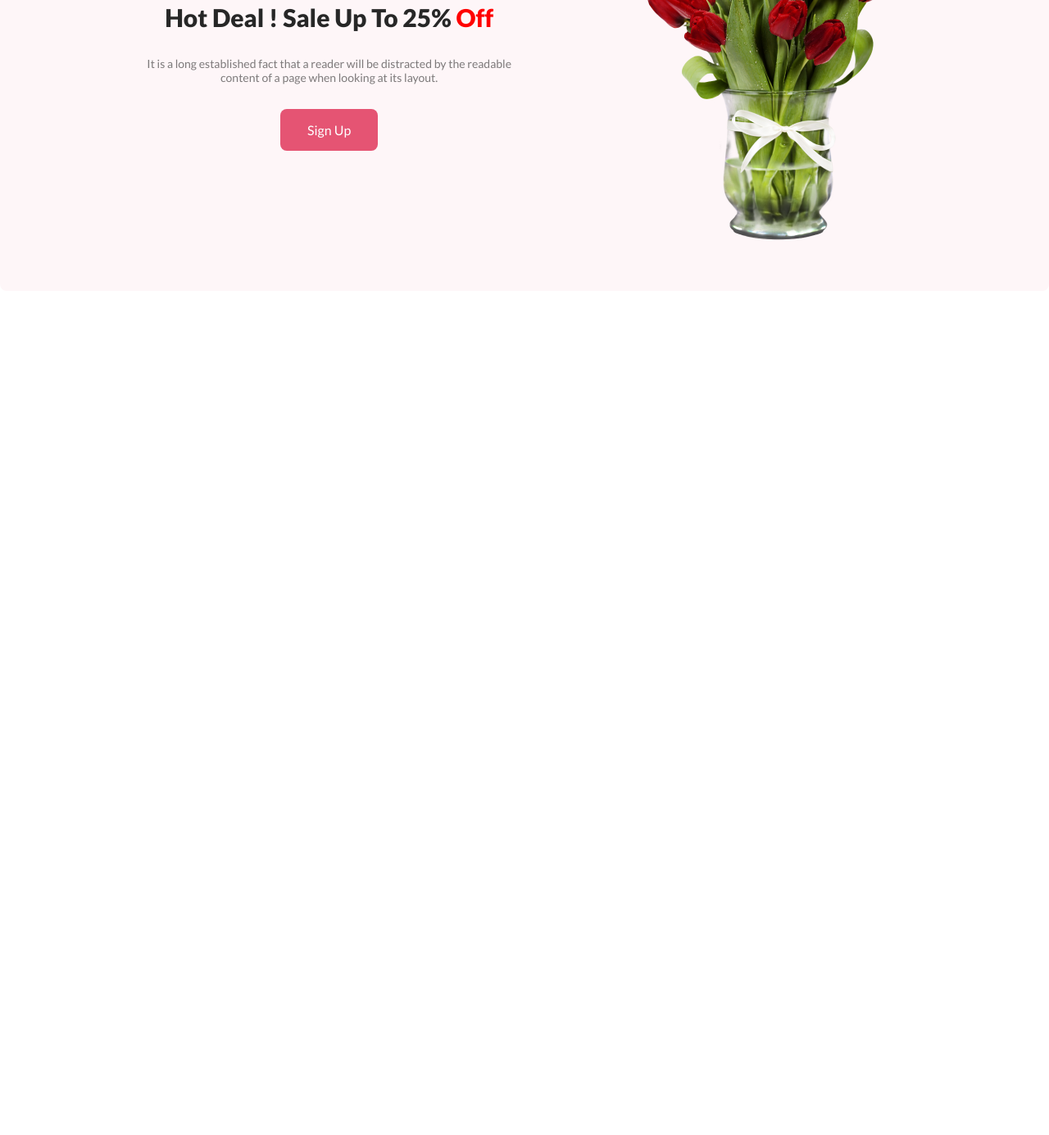
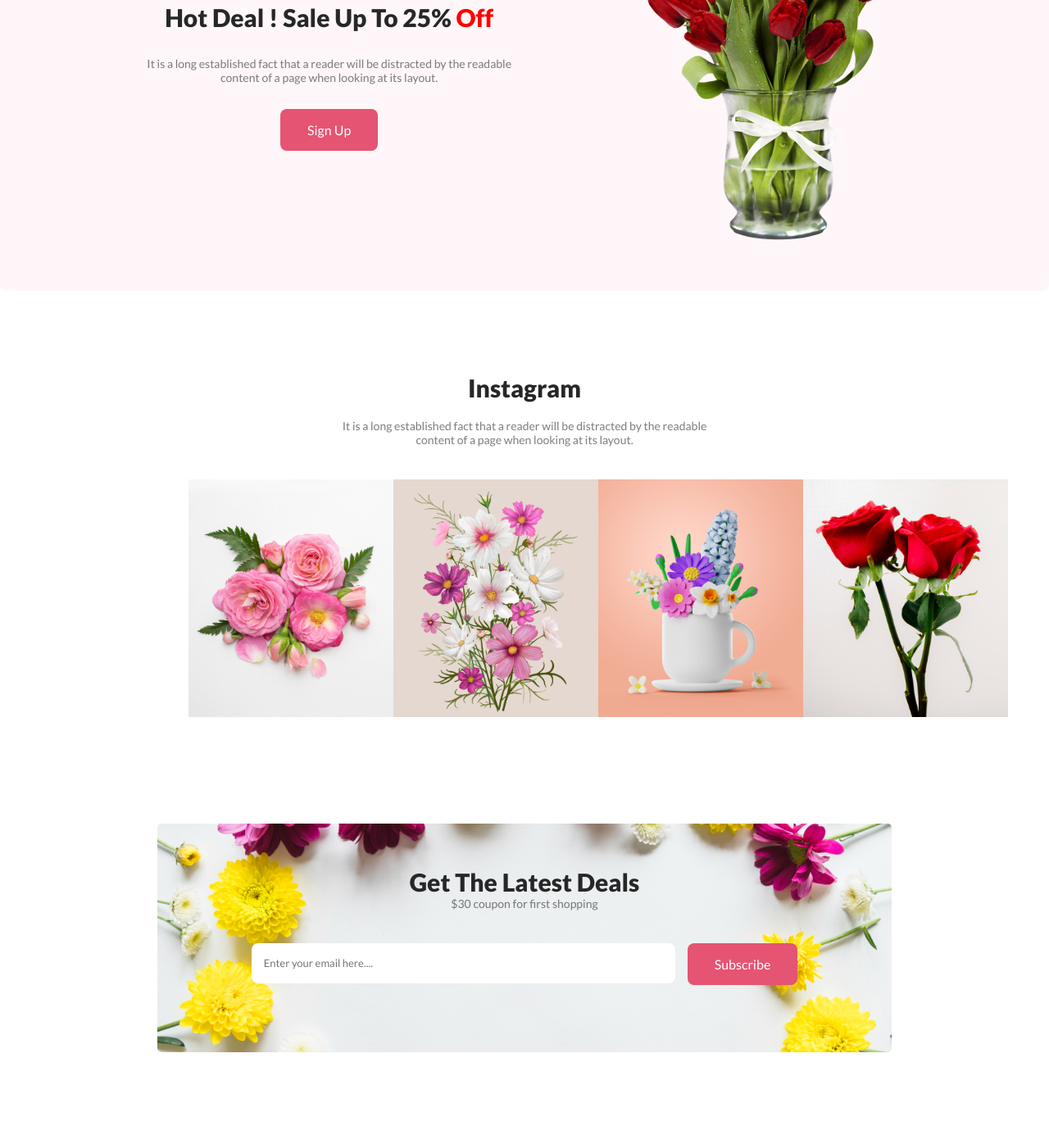
Before and after one commit to talukdertonmoy/flower-shop-assignment, a plain HTML site: page index.html in a window 1280 px wide. Shown: the part 2105-3490 px from the top of the page at 82% size. Before the commit the page ends 2460 px from the top, so only its background shows below. Drawn offline with Linux system fonts and the light colour scheme.

Commit message:
main second part added

```diff
--- a/index.html
+++ b/index.html
@@ -69,6 +69,29 @@
                 </div>
             </div>
         </section>
+        <section>
+            <div>
+               <h1 class="insta-title">Instagram</h1>
+               <p class="insta-description">It is a long established fact that a reader will be distracted by the readable <br> content of a page when looking at its layout.</p>
+            </div>
+            <div class="insta-container">
+                <div><img class="photo" src="Flower Asset/Flower 01.png" alt=""></div>
+                <div><img class="photo" src="Flower Asset/Rectangle 4.png" alt=""></div>
+                <div><img class="photo" src="Flower Asset/Rectangle 5.png" alt=""></div>
+                <div><img class="photo" src="Flower Asset/Rectangle 6.png" alt=""></div>
+
+            </div>
+        </section>
+        <section>
+            <div class="subscribe">
+                <h1 class="subscribe-title">Get The Latest Deals</h1>
+                <p class="subscribe-description">$30 coupon for first shopping</p>
+                <div class="form">
+                    <form id="so"><input class="email" placeholder="Enter your email here...." type="email" name="" id=""></form>
+                    <button class="btn">Subscribe</button>
+                </div>
+            </div>
+        </section>
     </main>
     <footer></footer>
 </body>
--- a/styles/flower.css
+++ b/styles/flower.css
@@ -51,3 +51,26 @@ padding: 80px 58px 0px 59px;}
     font-size: 14px;
     font-weight: 400;padding-bottom: 30px;}
 .deal{text-align: center;}
+.insta-container{display: flex;justify-content: space-around;padding: 0px 230px 30px 230px;}
+.insta-title{color: #272727;
+    text-align: center;
+    font-size: 30px;font-weight: 800;padding: 100px 0px 20px 0px;}
+.insta-description{color: rgba(39, 39, 39, 0.60);
+    text-align: center;
+    font-size: 14px;
+    font-weight: 400;padding-bottom: 40px;}
+.photo{width: 250px;}
+.form{display: flex;justify-content: center;}
+.subscribe-title{color: #272727;
+    text-align: center;
+    font-size: 30px;
+    font-weight: 800;padding-top: 150px;}
+.subscribe-description{color: rgba(39, 39, 39, 0.60);
+    text-align: center;
+    font-size: 14px;
+    font-weight: 400;padding-bottom: 40px;}
+.subscribe{background-image: url('../Flower asset/Rectangle\ 9.png');background-repeat: no-repeat;background-size: 70%;background-position: center;margin-bottom: 100px;padding-bottom: 180px;}
+.email{width: 500px;height: 47px;border: none;border-radius: 8px;color: rgba(39, 39, 39, 0.60);padding-left: 15px;
+    font-size: 13px;
+    font-weight: 400;}
+#so{padding-right: 15px;}
```
